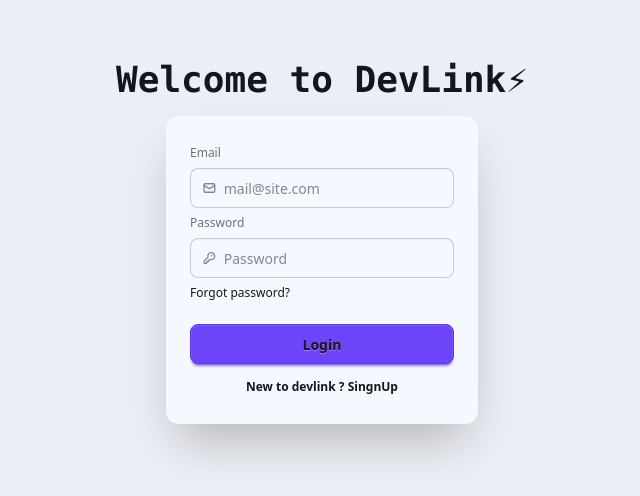
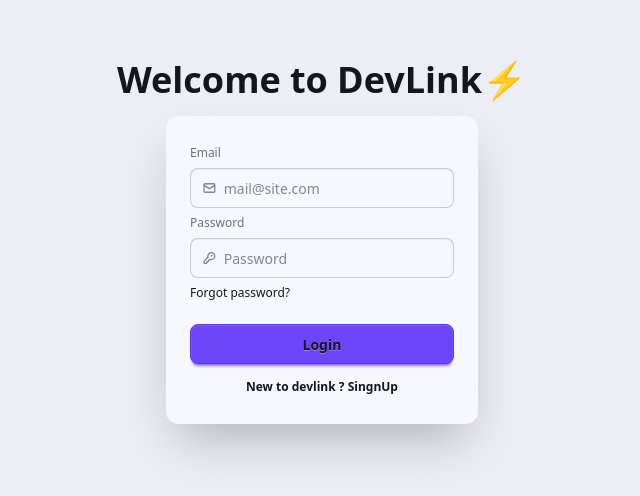
Before and after one commit to Jayasuriya-R/dev-link-fe, a React (Vite) app: page /login in a window 1280 px wide. Shown: the part 150-646 px from the top of the page, without its empty margins (318-958 px from the left). Built offline with nearby package versions, Linux system fonts and the light colour scheme; no server answers.

Commit message:
add animations to text from reactBits

```diff
--- a/package.json
+++ b/package.json
@@ -18,6 +18,7 @@
     "axios": "^1.12.2",
     "framer-motion": "^12.23.24",
     "lucide-react": "^0.548.0",
+    "motion": "^12.23.24",
     "react": "^19.1.1",
     "react-dom": "^19.1.1",
     "react-error-boundary": "^6.0.0",
--- /dev/null
+++ b/src/UI/BlurText.jsx
@@ -0,0 +1,103 @@
+import { motion } from 'motion/react';
+import { useEffect, useRef, useState, useMemo } from 'react';
+
+const buildKeyframes = (from, steps) => {
+  const keys = new Set([...Object.keys(from), ...steps.flatMap(s => Object.keys(s))]);
+
+  const keyframes = {};
+  keys.forEach(k => {
+    keyframes[k] = [from[k], ...steps.map(s => s[k])];
+  });
+  return keyframes;
+};
+
+const BlurText = ({
+  text = '',
+  delay = 200,
+  className = '',
+  animateBy = 'words',
+  direction = 'top',
+  threshold = 0.1,
+  rootMargin = '0px',
+  animationFrom,
+  animationTo,
+  easing = t => t,
+  onAnimationComplete,
+  stepDuration = 0.35
+}) => {
+  const elements = animateBy === 'words' ? text.split(' ') : text.split('');
+  const [inView, setInView] = useState(false);
+  const ref = useRef(null);
+
+  useEffect(() => {
+    if (!ref.current) return;
+    const observer = new IntersectionObserver(
+      ([entry]) => {
+        if (entry.isIntersecting) {
+          setInView(true);
+          observer.unobserve(ref.current);
+        }
+      },
+      { threshold, rootMargin }
+    );
+    observer.observe(ref.current);
+    return () => observer.disconnect();
+    // eslint-disable-next-line react-hooks/exhaustive-deps
+  }, [threshold, rootMargin]);
+
+  const defaultFrom = useMemo(
+    () =>
+      direction === 'top' ? { filter: 'blur(10px)', opacity: 0, y: -50 } : { filter: 'blur(10px)', opacity: 0, y: 50 },
+    [direction]
+  );
+
+  const defaultTo = useMemo(
+    () => [
+      {
+        filter: 'blur(5px)',
+        opacity: 0.5,
+        y: direction === 'top' ? 5 : -5
+      },
+      { filter: 'blur(0px)', opacity: 1, y: 0 }
+    ],
+    [direction]
+  );
+
+  const fromSnapshot = animationFrom ?? defaultFrom;
+  const toSnapshots = animationTo ?? defaultTo;
+
+  const stepCount = toSnapshots.length + 1;
+  const totalDuration = stepDuration * (stepCount - 1);
+  const times = Array.from({ length: stepCount }, (_, i) => (stepCount === 1 ? 0 : i / (stepCount - 1)));
+
+  return (
+    <p ref={ref} className={className} style={{ display: 'flex', flexWrap: 'wrap' }}>
+      {elements.map((segment, index) => {
+        const animateKeyframes = buildKeyframes(fromSnapshot, toSnapshots);
+
+        const spanTransition = {
+          duration: totalDuration,
+          times,
+          delay: (index * delay) / 1000
+        };
+        spanTransition.ease = easing;
+
+        return (
+          <motion.span
+            className="inline-block will-change-[transform,filter,opacity]"
+            key={index}
+            initial={fromSnapshot}
+            animate={inView ? animateKeyframes : fromSnapshot}
+            transition={spanTransition}
+            onAnimationComplete={index === elements.length - 1 ? onAnimationComplete : undefined}
+          >
+            {segment === ' ' ? '\u00A0' : segment}
+            {animateBy === 'words' && index < elements.length - 1 && '\u00A0'}
+          </motion.span>
+        );
+      })}
+    </p>
+  );
+};
+
+export default BlurText;
--- a/src/components/Connections.jsx
+++ b/src/components/Connections.jsx
@@ -5,6 +5,7 @@ import axios from "axios";
 import { useDispatch, useSelector } from "react-redux";
 import { Base_URL } from "../utils/constants";
 import { useNavigate } from "react-router-dom";
+import BlurText from "../UI/BlurText";
 
 const Connections = () => {
   useEffect(() => {
@@ -31,9 +32,9 @@ const Connections = () => {
     }
   };
 
-  const handleMessageClick = (id) =>{
-    navigate(`/message/${id}`)
-  }
+  const handleMessageClick = (id) => {
+    navigate(`/message/${id}`);
+  };
 
   if (!connections) return;
   if (connections.length === 0) {
@@ -45,8 +46,16 @@ const Connections = () => {
   }
 
   return (
-     <div className="w-full px-4 sm:px-6 lg:px-8 mt-2">
-      <h1 className="text-3xl font-bold font-mono text-center mb-4 text-purple-700 tracking-wide">My Connections</h1>
+    <div className="w-full px-4 sm:px-6 lg:px-8 mt-2">
+      <h1 className="flex justify-center">
+        <BlurText
+          text="My Connections"
+          delay={150}
+          animateBy="words"
+          direction="top"
+          className="text-3xl font-bold font-mono  mb-4 text-purple-700 tracking-wide"
+        />
+      </h1>
       <div className="max-w-7xl mx-auto flex flex-col gap-4 ">
         {connections && connections.length > 0 ? (
           connections.map((connection) => {
@@ -80,7 +89,7 @@ const Connections = () => {
                       <button
                         className="btn btn-ghost bg-base-100 btn-sm sm:btn-md btn-circle "
                         aria-label="Send message"
-                        onClick={()=>handleMessageClick(connection._id)}
+                        onClick={() => handleMessageClick(connection._id)}
                       >
                         <svg
                           xmlns="http://www.w3.org/2000/svg"
@@ -123,7 +132,13 @@ const Connections = () => {
           })
         ) : (
           <div className="text-center text-gray-500 py-8">
-            <p className="text-sm sm:text-base">No connections found.</p>
+            <BlurText
+              text="No connections found."
+              delay={150}
+              animateBy="words"
+              direction="top"
+              className="text-2xl text-center font-bold"
+            />
           </div>
         )}
       </div>
--- a/src/components/Login.jsx
+++ b/src/components/Login.jsx
@@ -5,6 +5,7 @@ import axios from "axios";
 import { toast } from "react-hot-toast";
 import { useNavigate } from "react-router-dom";
 import { Base_URL } from "../utils/constants";
+import BlurText from "../UI/BlurText";
 
 const Login = () => {
   const [emailId, setEmail] = React.useState("");
@@ -15,7 +16,6 @@ const Login = () => {
   const handleLogin = async () => {
     dispatch(setLoading(true));
     try {
-
       const response = await axios.post(
         Base_URL + "/login",
         {
@@ -30,7 +30,7 @@ const Login = () => {
       console.log("Login successful:", response.data);
       toast.success("Login successful!");
       dispatch(addCurrentUser(response.data.data));
-     dispatch(setLoading(false));
+      dispatch(setLoading(false));
     } catch (err) {
       console.log("Login error:", err);
       toast.error("Login failed. Please check your credentials.");
@@ -41,9 +41,14 @@ const Login = () => {
   return (
     <>
       <div className="hero bg-base-200 flex flex-col justify-center w-full min-h-[100vh] ">
-        <h1 className="text-4xl  text-center font-mono font-bold">
-          Welcome to DevLink⚡
-        </h1>
+        <BlurText
+          text="Welcome to DevLink⚡"
+          delay={150}
+          animateBy="words"
+          direction="top"
+          className="text-4xl text-center font-bold"
+        />
+
         <div className="hero-content flex-col w-full lg:flex-row-reverse">
           <div className="card bg-base-100 md:w-3/12  max-w-xl shrink-0 shadow-2xl">
             <div className="card-body">
--- a/src/components/Requests.jsx
+++ b/src/components/Requests.jsx
@@ -6,6 +6,7 @@ import { setConnections } from "../Store/connectionSlice";
 import UserRequest from "./UserRequest";
 import { setLoading } from "../Store/authSlice";
 import { setRequests } from "../Store/requestSlice";
+import BlurText from "../UI/BlurText";
 
 const Connections = () => {
   useEffect(() => {
@@ -34,9 +35,13 @@ const Connections = () => {
   if (!requests) return;
   if (requests.length === 0) {
     return (
-      <h1 className="text-2xl font-semibold font-mono text-center mt-4">
-        No Requests Found{" "}
-      </h1>
+      <BlurText
+        text=" No Requests Found"
+        delay={150}
+        animateBy="words"
+        direction="top"
+        className="text-2xl text-center font-bold mt-8  text-purple-700 tracking-wide"
+      />
     );
   }
 
@@ -48,14 +53,7 @@ const Connections = () => {
         </h1>
         <div className="grid grid-cols-1 sm:grid-cols-2 md:grid-cols-3 gap-3 p-4">
           {requests.map((request) => {
-            return (
-              request && (
-                <UserRequest
-                  key={request._id}
-                  user={request}
-                />
-              )
-            );
+            return request && <UserRequest key={request._id} user={request} />;
           })}
         </div>
       </div>
--- a/src/components/SingUp.jsx
+++ b/src/components/SingUp.jsx
@@ -5,6 +5,7 @@ import axios from "axios";
 import { toast } from "react-hot-toast";
 import { useNavigate } from "react-router-dom";
 import { Base_URL } from "../utils/constants";
+import BlurText from "../UI/BlurText";
 
 const SingUp = () => {
   const dispatch = useDispatch();
@@ -105,9 +106,13 @@ const handleSignUp = async () => {
 
   return (
     <div className="hero bg-base-200 flex flex-col justify-center w-full min-h-[100vh]">
-      <h1 className="text-4xl text-white font-mono font-bold text-center mb-8">
-        Welcome to DevLink ⚡
-      </h1>
+     <BlurText
+          text="Welcome to DevLink⚡"
+          delay={150}
+          animateBy="words"
+          direction="top"
+          className="text-4xl text-center font-bold"
+        />
 
       <div className="hero-content w-full max-w-4xl">
         <div className="card bg-base-100 w-full shadow-2xl">
```
Also changed, not shown: 1 other file (tests, documents, lock files or other folders).
